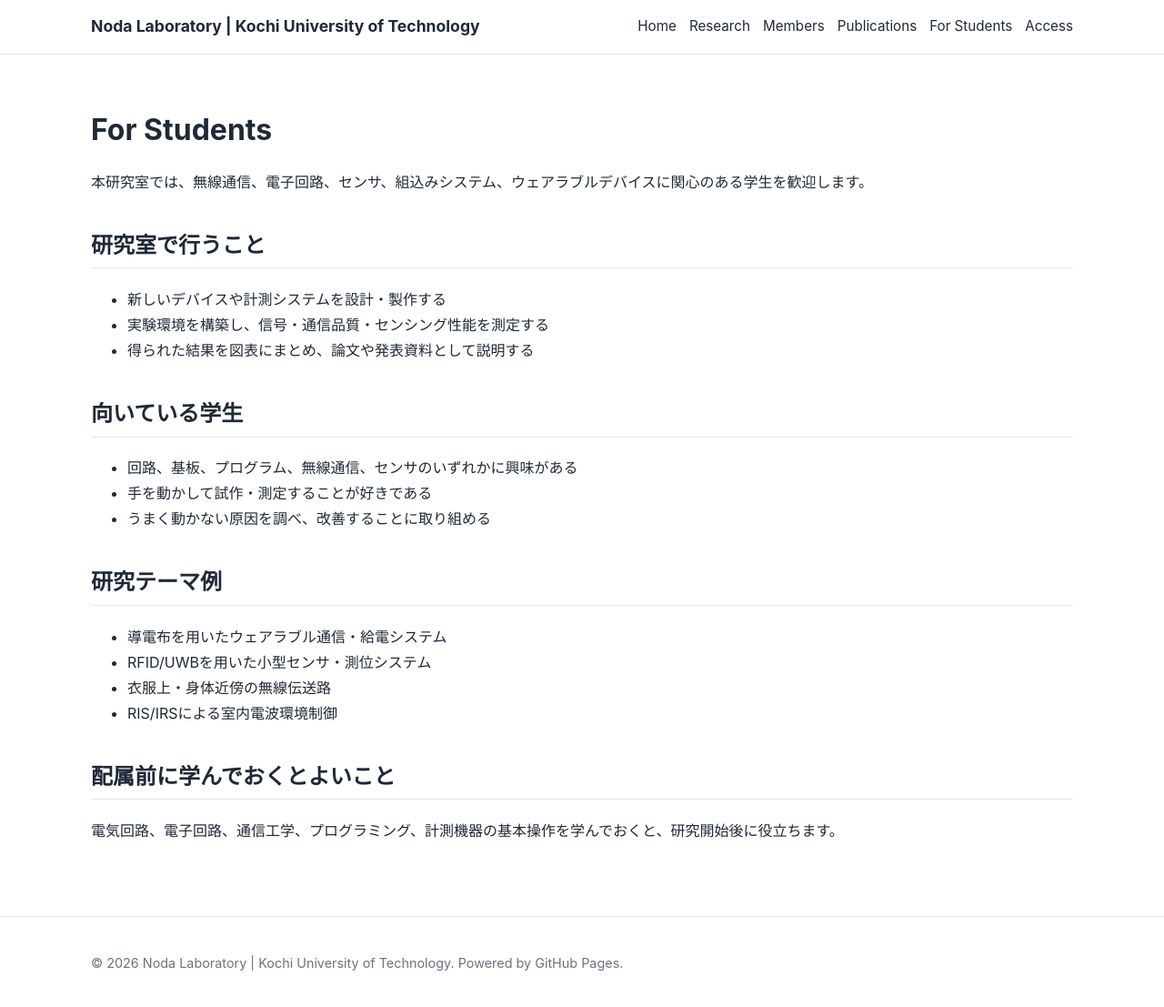
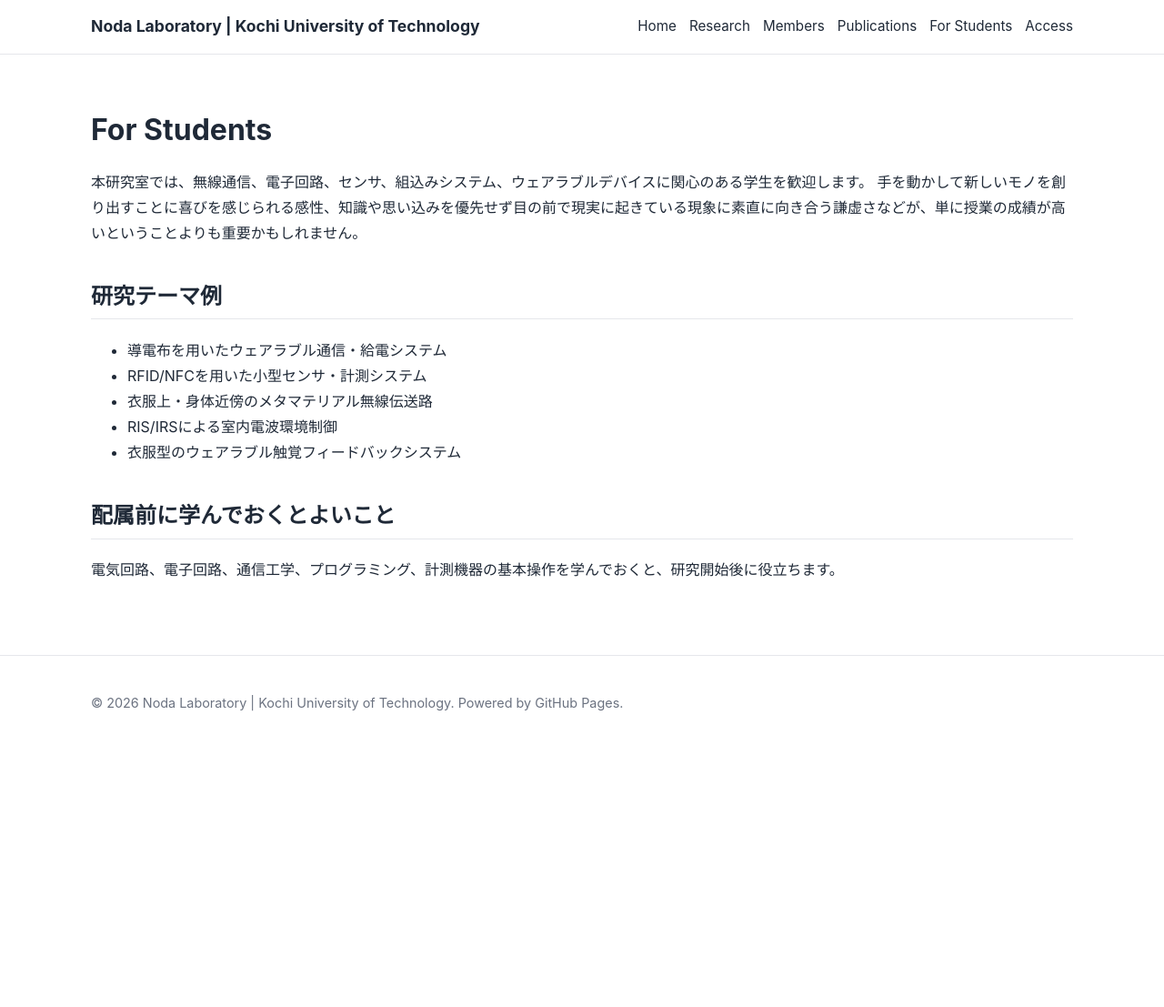
Before and after one commit to akihito-noda/lab-website, a Jekyll site: the page built from for-students.md, in a window 1280 px wide and 1110 px high. Shown: the top 1107 px of the window at 91% size. Built offline with Jekyll 4.4.1, drawn with Linux system fonts in a browser that asks for light colours.

Commit message:
Update for-students.md

```diff
--- a/for-students.md
+++ b/for-students.md
@@ -7,7 +7,9 @@ permalink: /for-students/
 # For Students
 
 本研究室では、無線通信、電子回路、センサ、組込みシステム、ウェアラブルデバイスに関心のある学生を歓迎します。
+手を動かして新しいモノを創り出すことに喜びを感じられる感性、知識や思い込みを優先せず目の前で現実に起きている現象に素直に向き合う謙虚さなどが、単に授業の成績が高いということよりも重要かもしれません。
 
+<!--
 ## 研究室で行うこと
 
 - 新しいデバイスや計測システムを設計・製作する
@@ -19,13 +21,15 @@ permalink: /for-students/
 - 回路、基板、プログラム、無線通信、センサのいずれかに興味がある
 - 手を動かして試作・測定することが好きである
 - うまく動かない原因を調べ、改善することに取り組める
+-->
 
 ## 研究テーマ例
 
 - 導電布を用いたウェアラブル通信・給電システム
-- RFID/UWBを用いた小型センサ・測位システム
-- 衣服上・身体近傍の無線伝送路
+- RFID/NFCを用いた小型センサ・計測システム
+- 衣服上・身体近傍のメタマテリアル無線伝送路
 - RIS/IRSによる室内電波環境制御
+- 衣服型のウェアラブル触覚フィードバックシステム
 
 ## 配属前に学んでおくとよいこと
 
```
